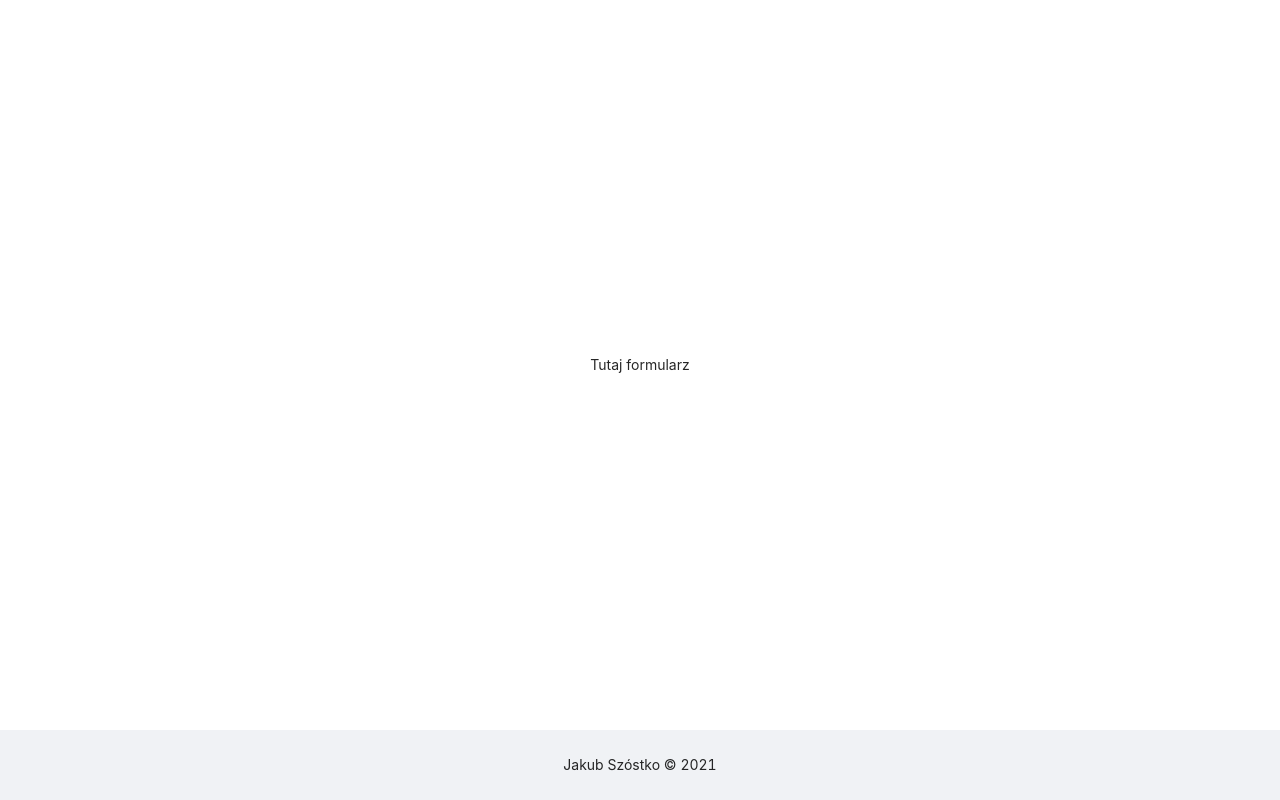
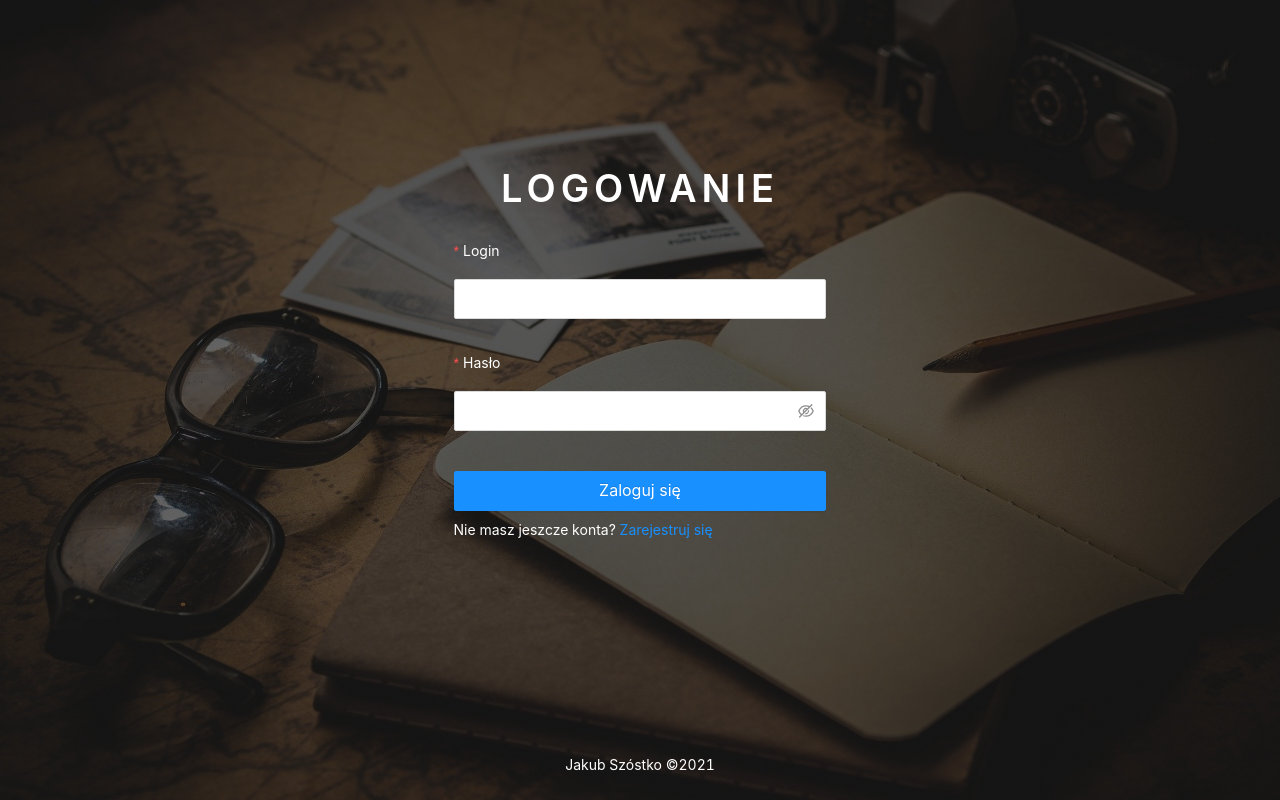
Before and after one commit to KSzostko/ReactDjangoTravelApp, a React (Create React App) app in the folder travelapp/frontend/: page / in a window 1280 px wide. Built offline with nearby package versions, Linux system fonts and the light colour scheme.

Commit message:
feat: create login form

```diff
--- /dev/null
+++ b/travelapp/frontend/src/components/LoginForm.js
@@ -0,0 +1,48 @@
+import { Link } from 'react-router-dom';
+import styled from 'styled-components';
+import { Form, Input, Button } from 'antd';
+
+const StyledButton = styled(Button)`
+  margin-top: 16px;
+  margin-bottom: 8px;
+`;
+
+function LoginForm() {
+  function handleLogin(values) {
+    console.log(values);
+  }
+
+  return (
+    <Form
+      name="login-form"
+      layout="vertical"
+      size="large"
+      onFinish={handleLogin}
+    >
+      <Form.Item
+        label={<span style={{ color: '#fff' }}>Login</span>}
+        name="username"
+        rules={[{ required: true, message: 'Podaj nazwę użytkownika' }]}
+      >
+        <Input />
+      </Form.Item>
+
+      <Form.Item
+        label={<span style={{ color: '#fff' }}>Hasło</span>}
+        name="password"
+        rules={[{ required: true, message: 'Podaj poprawne hasło' }]}
+      >
+        <Input.Password />
+      </Form.Item>
+
+      <Form.Item style={{ color: '#fff' }}>
+        <StyledButton type="primary" htmlType="submit" block>
+          Zaloguj się
+        </StyledButton>
+        Nie masz jeszcze konta? <Link to="/register">Zarejestruj się</Link>
+      </Form.Item>
+    </Form>
+  );
+}
+
+export default LoginForm;
--- a/travelapp/frontend/src/index.js
+++ b/travelapp/frontend/src/index.js
@@ -5,12 +5,7 @@ import './index.css';
 import App from './App';
 import reportWebVitals from './reportWebVitals';
 
-ReactDOM.render(
-  <React.StrictMode>
-    <App />
-  </React.StrictMode>,
-  document.getElementById('root')
-);
+ReactDOM.render(<App />, document.getElementById('root'));
 
 // If you want to start measuring performance in your app, pass a function
 // to log results (for example: reportWebVitals(console.log))
--- a/travelapp/frontend/src/styles/UnauthenticatedAppStyles.js
+++ b/travelapp/frontend/src/styles/UnauthenticatedAppStyles.js
@@ -1,5 +1,6 @@
 import styled from 'styled-components';
 import { Layout } from 'antd';
+import bgImg from '../assets/travel-bg.jpg';
 
 const { Content, Footer } = Layout;
 
@@ -7,15 +8,20 @@ export const PageLayout = styled(Layout)`
   min-height: 100vh;
   display: gird;
   grid-template-rows: 1fr auto;
+  background: linear-gradient(rgba(0, 0, 0, 0.6), rgba(0, 0, 0, 0.6)),
+    url(${bgImg});
+  background-size: cover;
 `;
 
 export const StyledContent = styled(Content)`
   display: flex;
+  flex-direction: column;
   justify-content: center;
   align-items: center;
-  background-color: #fff;
 `;
 
 export const StyledFooter = styled(Footer)`
   text-align: center;
+  background: transparent;
+  color: #fff;
 `;
--- a/travelapp/frontend/src/views/LoginView.js
+++ b/travelapp/frontend/src/views/LoginView.js
@@ -1,15 +1,30 @@
+import { Typography } from 'antd';
+import LoginForm from '../components/LoginForm';
 import {
   PageLayout,
   StyledContent,
   StyledFooter,
 } from '../styles/UnauthenticatedAppStyles';
 
+const { Title } = Typography;
+
+const titleStyles = {
+  textTransform: 'uppercase',
+  letterSpacing: '5px',
+  color: '#fff',
+};
+
 function LoginView() {
   return (
     <PageLayout>
-      <StyledContent>Tutaj formularz</StyledContent>
+      <StyledContent>
+        <Title style={titleStyles} level={1}>
+          Logowanie
+        </Title>
+        <LoginForm />
+      </StyledContent>
 
-      <StyledFooter>Jakub Szóstko &copy; 2021</StyledFooter>
+      <StyledFooter>Jakub Szóstko &copy;2021</StyledFooter>
     </PageLayout>
   );
 }
--- a/travelapp/frontend/src/views/RegisterView.js
+++ b/travelapp/frontend/src/views/RegisterView.js
@@ -9,7 +9,7 @@ function RegisterView() {
     <PageLayout>
       <StyledContent>Tutaj formularz</StyledContent>
 
-      <StyledFooter>Jakub Szóstko &copy; 2021</StyledFooter>
+      <StyledFooter>Jakub Szóstko &copy;2021</StyledFooter>
     </PageLayout>
   );
 }
```
Also changed, not shown: travelapp/frontend/src/assets/travel-bg.jpg (added).
